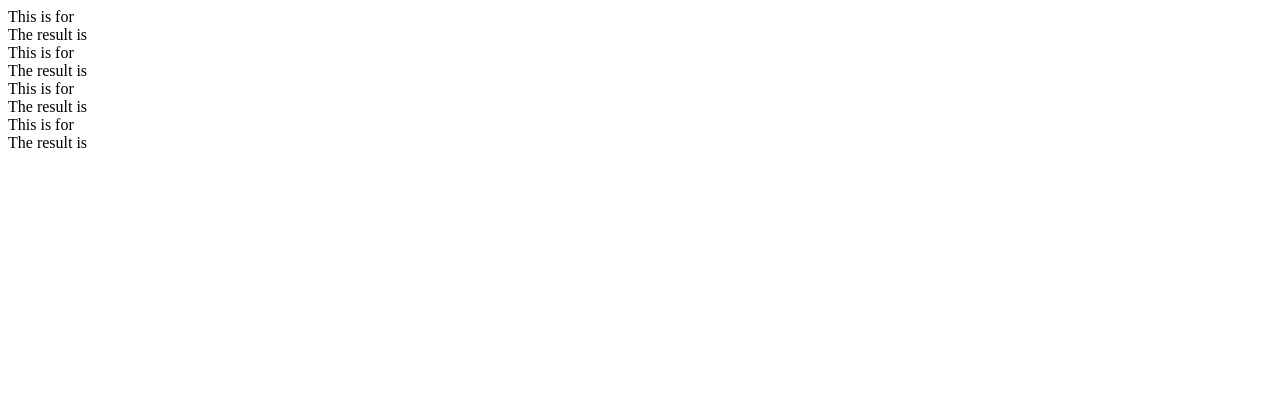
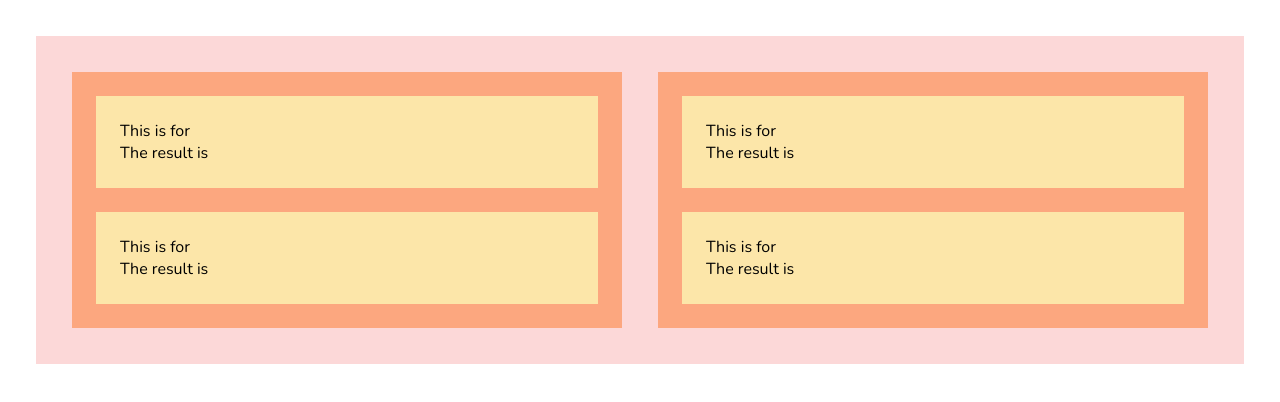
Before and after one commit to MarcoPhanVu/learning-with-F8-Fullstack, a plain HTML site: page boilerPlate/index.html in a window 1280 px wide. Drawn offline with nearby package versions, Linux system fonts and the light colour scheme.

Commit message:
update boilerPlate

```diff
--- a/boilerPlate/index.html
+++ b/boilerPlate/index.html
@@ -12,23 +12,23 @@
 <body>
     <div class="main-container">
         <div class="panel left">
-            <div class="top">
+            <div class="top sub-container">
                 <div class="title">This is for</div>
-                <div class="result">The result is</div>
+                <div data-result-1 class="result">The result is</div>
             </div>
-            <div class="bottom">
+            <div class="bottom sub-container">
                 <div class="title">This is for</div>
-                <div class="result">The result is</div>
+                <div data-result-2 class="result">The result is</div>
             </div>
         </div>
         <div class="panel right">
-            <div class="top">
+            <div class="top sub-container">
                 <div class="title">This is for</div>
-                <div class="result">The result is</div>
+                <div data-result-3 class="result">The result is</div>
             </div>
-            <div class="bottom">
+            <div class="bottom sub-container">
                 <div class="title">This is for</div>
-                <div class="result">The result is</div>
+                <div data-result-4 class="result">The result is</div>
             </div>
         </div>
     </div>
--- a/boilerPlate/script.js
+++ b/boilerPlate/script.js
@@ -0,0 +1,9 @@
+allSmallContainer = document.querySelectorAll(".result")
+
+
+
+
+// This shit worked
+// allSmallContainer.forEach(result => {
+//     result.innerHTML = "received";
+// })
--- a/boilerPlate/style.css
+++ b/boilerPlate/style.css
@@ -0,0 +1,52 @@
+@import url('https://fonts.googleapis.com/css2?family=Nunito&display=swap');
+
+* {
+    margin: 0;
+    padding: 0;
+    box-sizing: border-box;
+    font-family: 'Nunito';
+}
+
+html {
+    scroll-behavior: smooth;
+    /* scroll-padding-top: 120px; */
+}
+
+:root {
+    --color1: #E7A657;
+    --color2: #DC9B4D;
+    --color3: #91582E;
+    --color4: #553418;
+
+    --idk1: rgb(252, 232, 167);
+
+    --memList-color: rgb(255, 233, 206);
+
+    --mainBG-color: rgb(255, 250, 241);
+}
+
+body {
+    padding: 36px;
+}
+
+.main-container {
+    background-color: rgb(252, 216, 216);
+    padding: 36px;
+    display: flex;
+    justify-content: space-evenly;
+    column-gap: 36px;
+}
+
+.panel {
+    background-color: rgb(252, 167, 127);
+    flex: 1;
+    padding: 24px;
+    display: flex;
+    row-gap: 24px;
+    flex-direction: column;
+}
+
+.sub-container {
+    background-color: rgb(252, 230, 169);
+    padding: 24px;
+}
```
